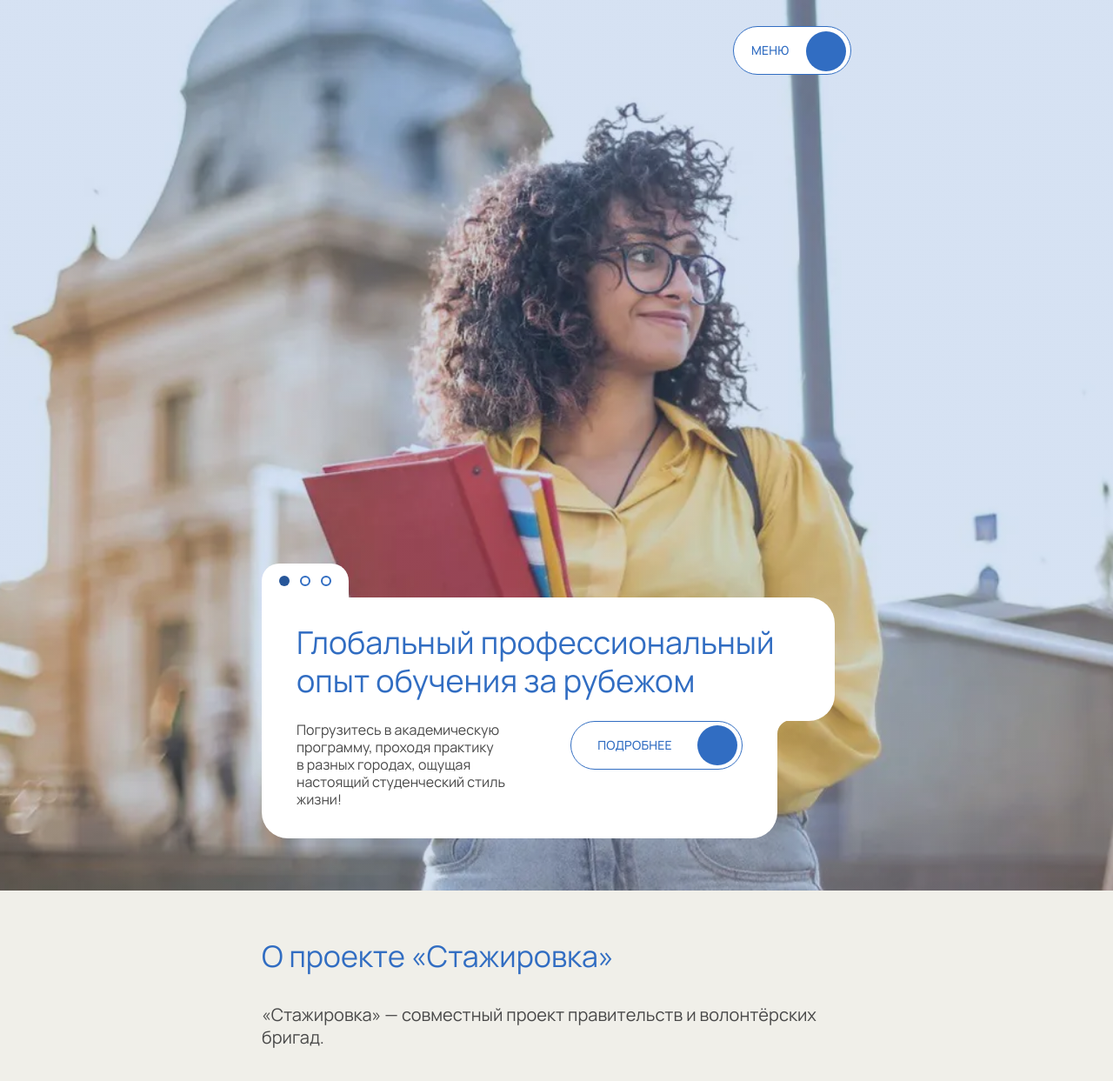
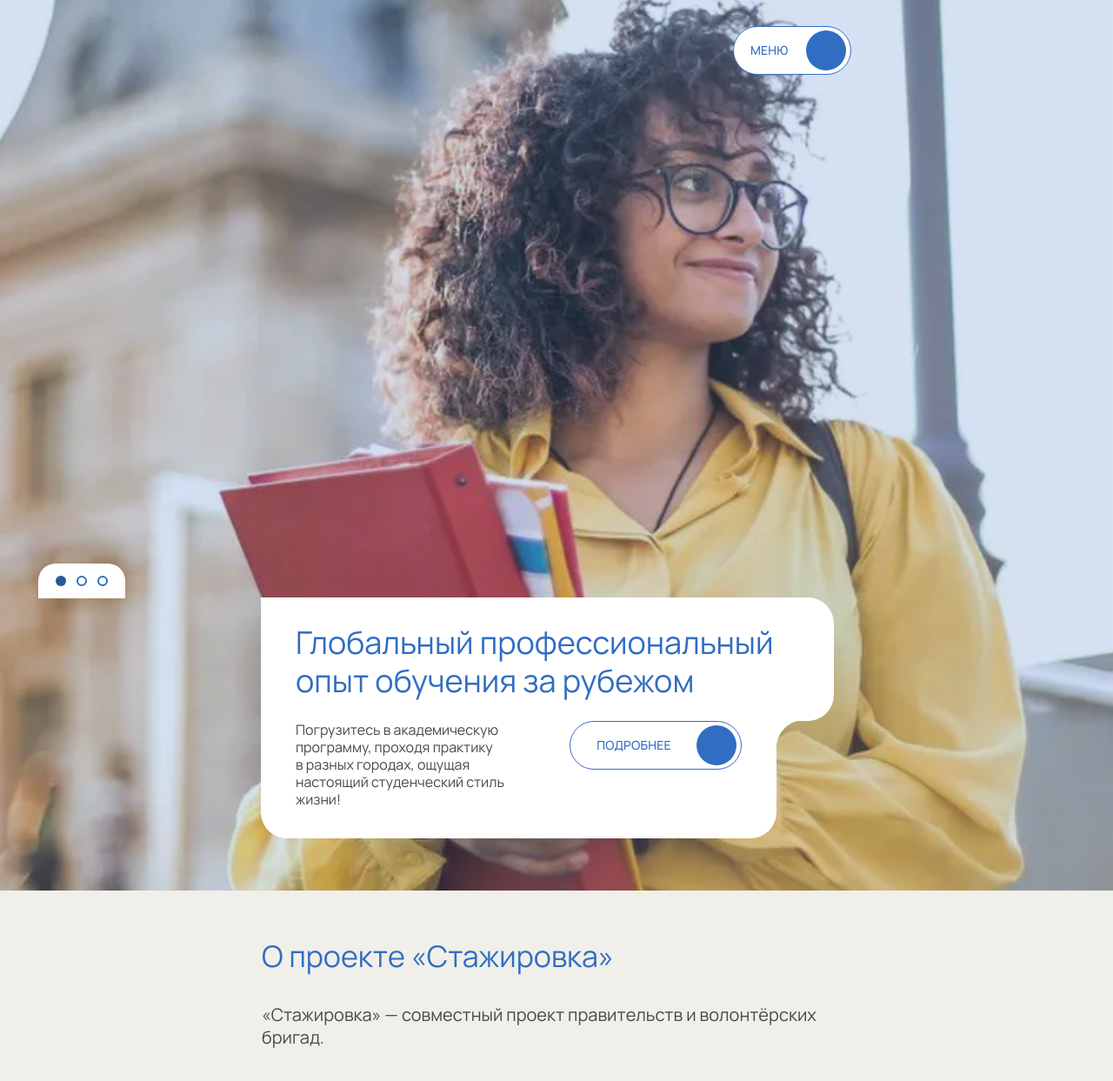
Before and after one commit to Dach1980/Internship, a website built with Vite: page source/index.html in a window 1280 px wide. Shown: the top 1243 px of the page at 87% size. Built offline with nearby package versions, Linux system fonts and the light colour scheme.

Commit message:
проходит 18 из 30

```diff
--- a/source/sass/blocks/hero.scss
+++ b/source/sass/blocks/hero.scss
@@ -34,7 +34,7 @@
   @media (min-width: $tablet-width) {
     min-width: 768px;
     min-height: 1024px;
-    padding: 90px 64px 60px 45px;
+    padding: 90px 64px 60px 43px;
   }
 
   @media (min-width: $desktop-width) {
@@ -51,7 +51,7 @@
         url("../../img/hero-mobile-1@1x.jpg") type("image/jpeg") 1x,
         url("../../img/hero-mobile-1@2x.jpg") type("image/jpeg") 2x);
 
-    @media (width >=321px) {
+    @media (min-width: $tablet-width) {
       background-image:
         var(--overlay-light, tomato),
         image-set(url("../../img/hero-tablet-1@1x.webp") type("image/webp") 1x,
@@ -60,7 +60,7 @@
           url("../../img/hero-tablet-1@2x.jpg") type("image/jpeg") 2x);
     }
 
-    @media (width >=769px) {
+    @media (min-width: $desktop-width) {
       background-image:
         var(--overlay-light, tomato),
         image-set(url("../../img/hero-desktop-1@1x.webp") type("image/webp") 1x,
@@ -162,6 +162,11 @@
     width: 100px;
     border-radius: 20px 20px 0 0;
     padding: 14px 20px;
+    left: 44px;
+  }
+
+  @media (min-width: $desktop-width) {
+    left: auto;
   }
 }
 
@@ -257,10 +262,11 @@
     right: -13px;
 
     @media (min-width: $tablet-width) {
-      right: -20px;
-      width: 20px;
-      height: 20px;
-      background-size: 20px 20px;
+      right: -32px;
+      width: 32px;
+      height: 32px;
+      background-size: 32px 32px;
+      mask-size: 32px 32px;
     }
 
     @media (min-width: $desktop-width) {
@@ -268,6 +274,7 @@
       width: 26px;
       height: 26px;
       background-size: 26px 26px;
+      mask-size: 16px 16px;
     }
   }
 }
--- a/source/sass/blocks/main-header.scss
+++ b/source/sass/blocks/main-header.scss
@@ -14,7 +14,7 @@
 
   @media (min-width: $tablet-width) {
     width: 768px;
-    padding: 30px 45px 0;
+    padding: 30px 44px 0;
   }
 
   @media (min-width: $desktop-width) {
@@ -63,8 +63,13 @@
   cursor: pointer;
 
   @media (min-width: $tablet-width) {
+    padding: 20px 0 20px 19px;
+  }
+
+  @media (min-width: $desktop-width) {
     padding: 20px 0 20px 20px;
   }
+
 
   &::after {
     position: absolute;
@@ -78,6 +83,11 @@
     border-radius: 50px;
 
     @media (min-width: $tablet-width) {
+      top: 4px;
+      right: 5px;
+    }
+
+    @media (min-width: $desktop-width) {
       top: 5px;
       right: 5px;
     }
@@ -93,12 +103,17 @@
     height: 46px;
     mask-image: url("../../__spritemap#sprite-menu-view");
     mask-position: 50% 50%;
-    mask-size: 20px 20px;
+    mask-size: 17px 17px;
     mask-repeat: no-repeat;
     background-color: var(--bg-ligth, tomato);
     z-index: 4;
 
     @media (min-width: $tablet-width) {
+      top: 4px;
+      right: 5px;
+    }
+
+    @media (min-width: $desktop-width) {
       top: 5px;
       right: 5px;
     }
```
